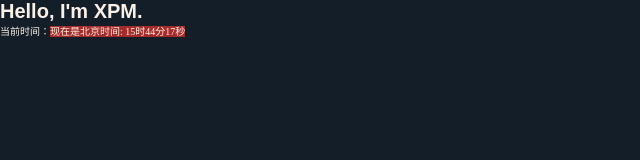
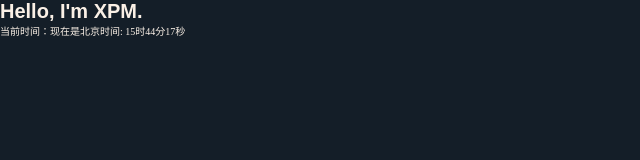
Before and after one commit to XPM1/XPM1.github.io, a plain HTML site: page index.html in a window 1280 px wide. Shown: the whole page, without its empty margins (0-640 px from the left). Drawn offline with Linux system fonts and the light colour scheme.

Commit message:
Update styles.css

```diff
--- a/styles.css
+++ b/styles.css
@@ -14,9 +14,6 @@ body {
 h1 {
     font-family: Anton,sans-serif;
 }
-span {
-    background-color: brown;
-}
 #time {
     height:100%;
 }
```
